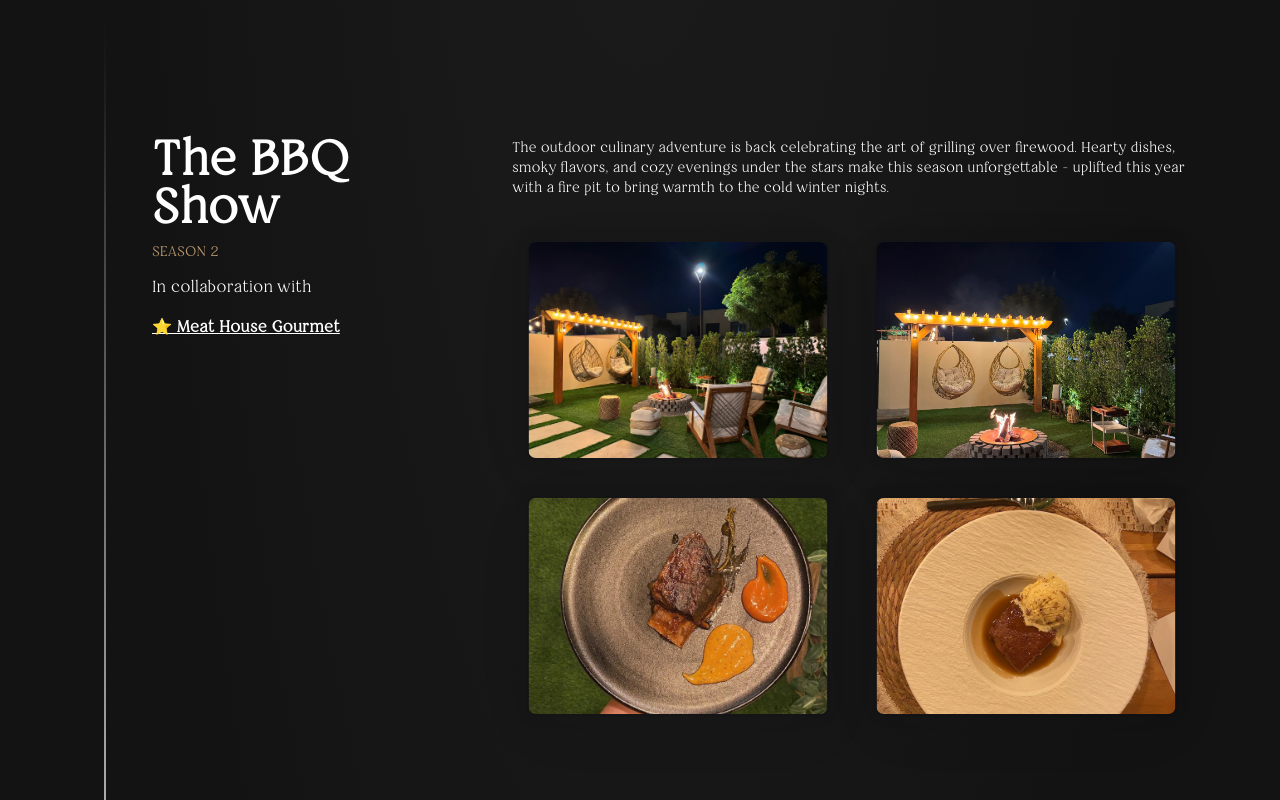
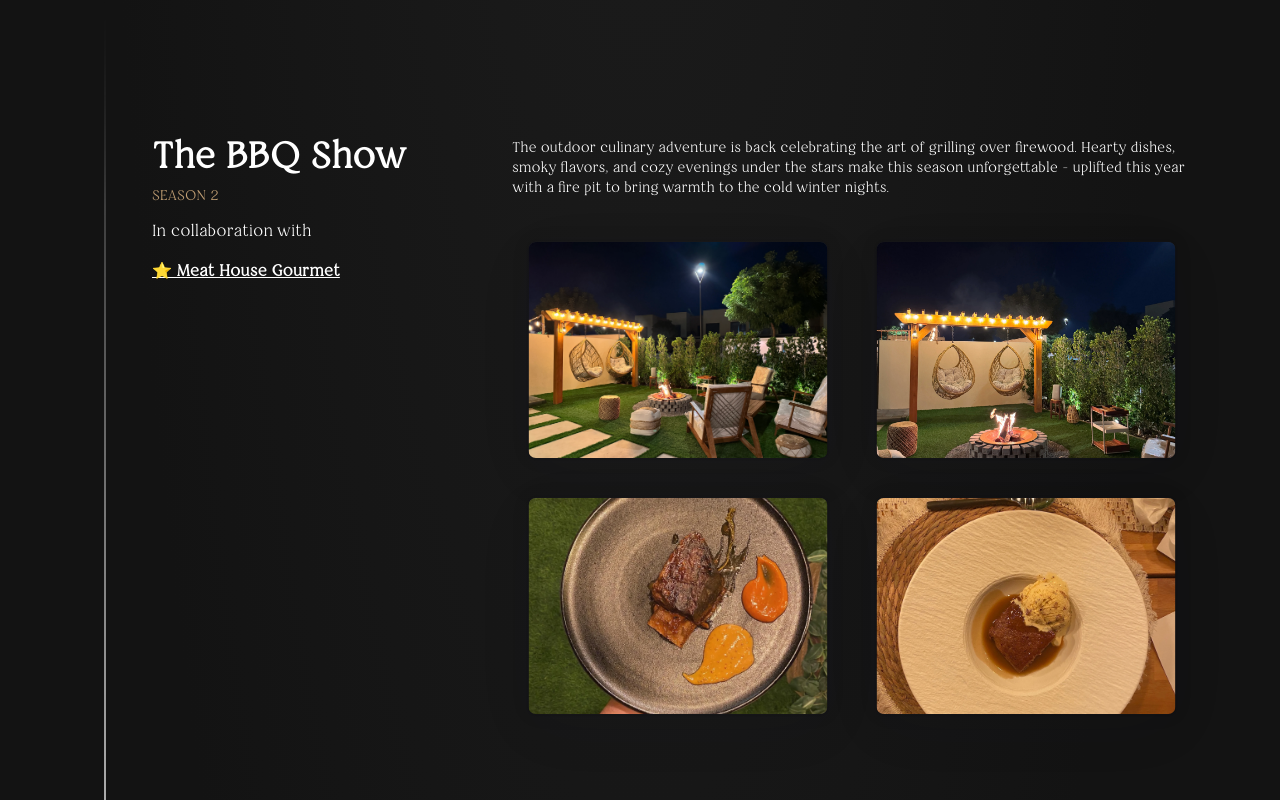
Before and after one commit to Safeya-Yasien/the-chef-show, a React (Vite) app: page /past-shows in a window 1280 px wide. Shown: the part 860-1660 px from the top of the page. Built offline with nearby package versions, Linux system fonts and the light colour scheme.

Commit message:
update Timeline.tsx

```diff
--- a/src/components/timeline/Timeline.tsx
+++ b/src/components/timeline/Timeline.tsx
@@ -50,7 +50,7 @@ export const Timeline = ({ data }: { data: TimelineEntry[] }) => {
             className="flex justify-start pt-10 md:pt-40 md:gap-10"
           >
             <div className="sticky flex flex-col z-40  top-40 self-start max-w-xs lg:max-w-sm md:w-full gap-2">
-              <h3 className="hidden md:block text-xl md:pl-20 md:text-5xl font-bold text-white ">
+              <h3 className="hidden md:block text-xl md:pl-20 md:text-4xl font-bold text-white ">
                 {item.title}
               </h3>
 
```
